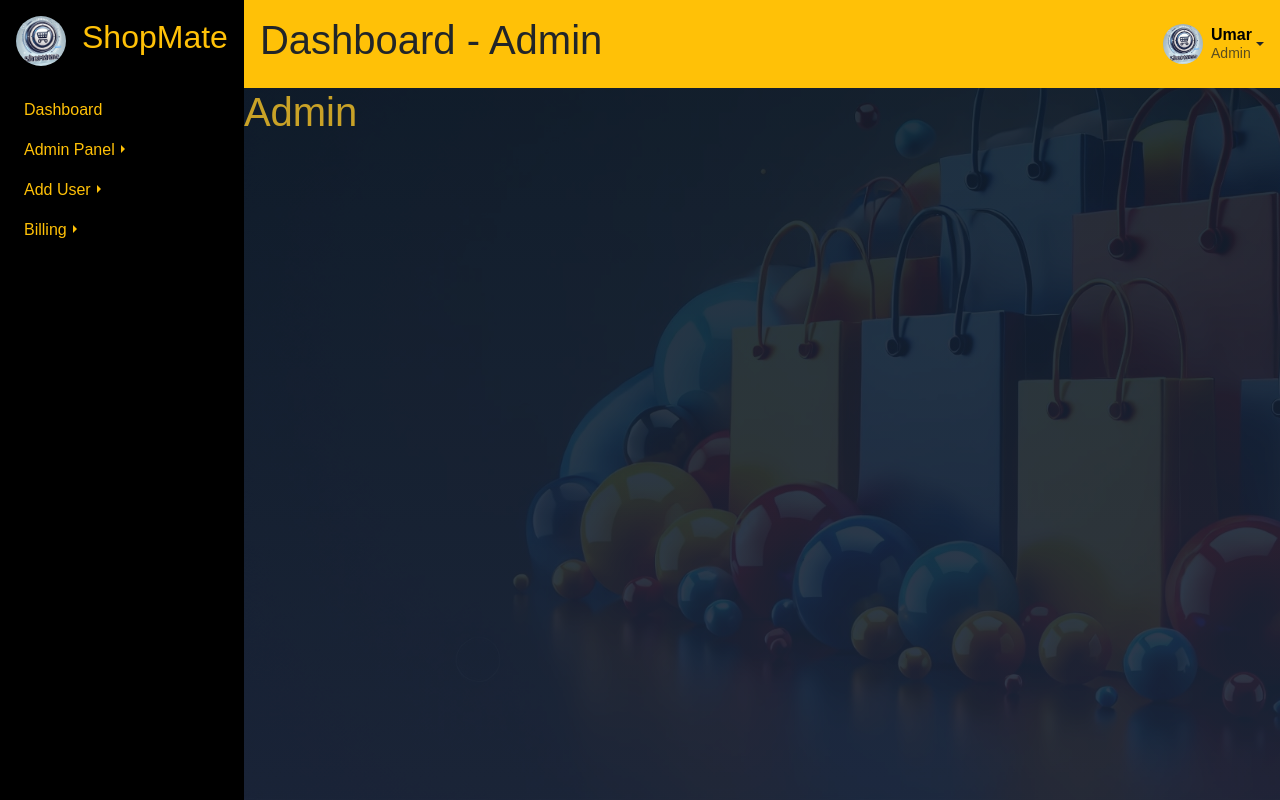
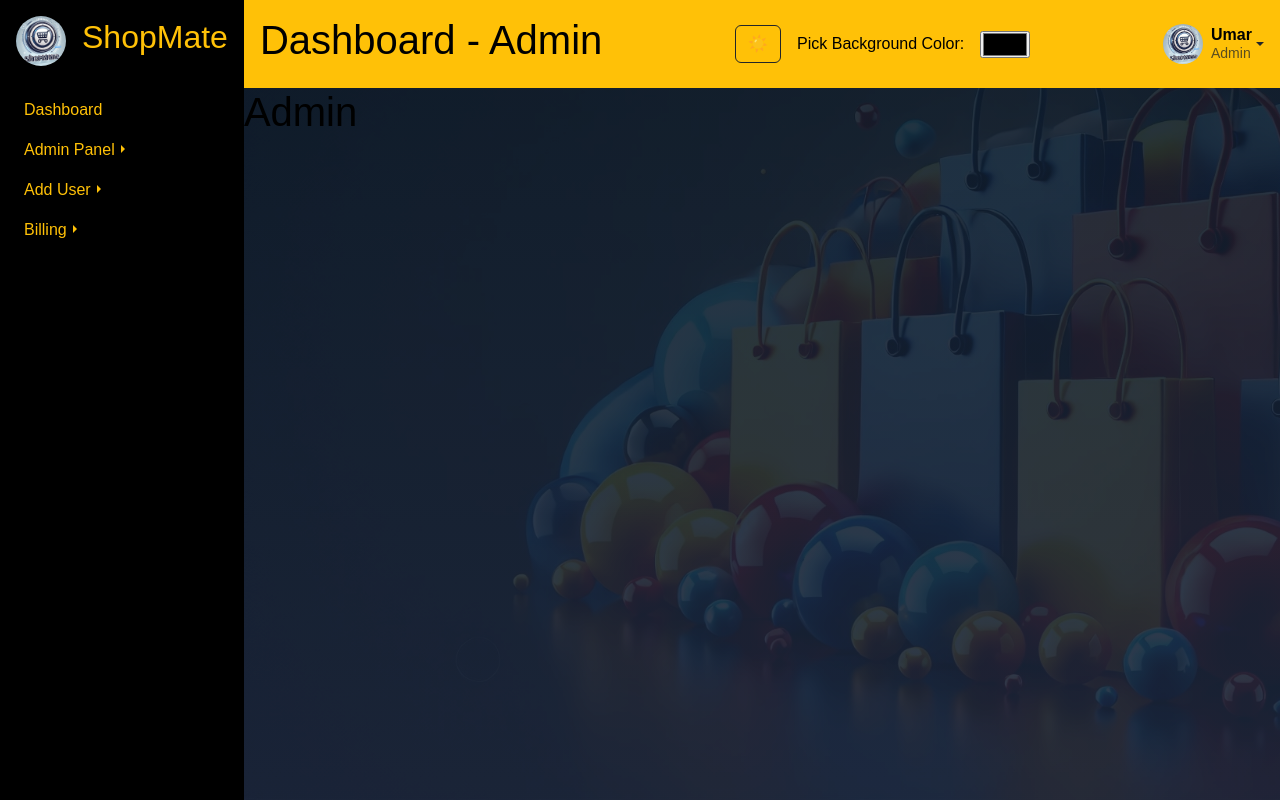
Before and after one commit to umarzamann/shopmate_pos, a PHP site: page /dashboard.html in a window 1280 px wide. Run offline with PHP 8.4, Linux system fonts and the light colour scheme.

Commit message:
adding dashboard update w/  light-mode theme

```diff
--- a/css/style.css
+++ b/css/style.css
@@ -10,6 +10,99 @@ body {
     background: linear-gradient(rgba(13, 27, 42, 0.9), rgba(27, 38, 59, 0.9)), url('../img/bg.jpg') !important;
     background-size: cover !important;
 }
+/* *****************************   DARK/LIGHT MODE STARTS  ****************************************** */
+/* Light Theme (Default) */
+:root {
+    --bg-color: #ffffff;
+    --text-color: #000000;
+    --sidebar-bg: #000000;
+    --sidebar-text: #C9A227;
+    --topbar-bg: #ffc107;
+    --topbar-text: #000000;
+    --btn-bg: #C9A227;
+    --btn-hover-bg: #A67C00;
+    --modal-bg: #ffffff;
+    --dropdown-bg: #000000;
+    --dropdown-text: #C9A227;
+    --dropdown-hover-bg: #A67C00;
+}
+
+/* Dark Theme */
+.dark-theme {
+    --bg-color: #121212;
+    --text-color: #ffffff;
+    --sidebar-bg: #1a1a1a;
+    --sidebar-text: #ffcc00;
+    --topbar-bg: #333333;
+    --topbar-text: #ffffff;
+    --btn-bg: #444444;
+    --btn-hover-bg: #555555;
+    --modal-bg: #222222;
+    --dropdown-bg: #1a1a1a;
+    --dropdown-text: #ffcc00;
+    --dropdown-hover-bg: #555555;
+}
+
+/* Apply variables */
+body {
+    background-color: var(--bg-color);
+    color: var(--text-color);
+    transition: background 0.3s, color 0.3s;
+}
+
+/* Sidebar */
+.sidebar {
+    background-color: var(--sidebar-bg);
+    color: var(--sidebar-text);
+}
+
+/* Top Bar */
+.top-bar {
+    background-color: var(--topbar-bg) !important;
+    color: var(--topbar-text) !important;
+}
+
+/* Buttons */
+.btn-gold {
+    background-color: var(--btn-bg);
+    color: #ffffff;
+}
+
+.btn-gold:hover {
+    background-color: var(--btn-hover-bg);
+}
+
+/* Dropdown Menu */
+.dropdown-menu {
+    background-color: var(--dropdown-bg) !important;
+    border-color: var(--dropdown-bg) !important;
+}
+
+.dropdown-item {
+    color: var(--dropdown-text) !important;
+}
+
+.dropdown-item:hover {
+    background-color: var(--dropdown-hover-bg) !important;
+}
+
+/* Modals */
+.modal-content {
+    background: var(--modal-bg);
+    color: var(--text-color);
+}
+
+/* Theme Toggle Button */
+#theme-toggle {
+    background-color: transparent;
+    border: none;
+    cursor: pointer;
+    font-size: 24px;
+    color: var(--text-color);
+}
+
+/* *****************************   DARK/LIGHT MODE ENDS  ****************************************** */
+
 
 /* *****************************   LOGIN PAGE STARTS HERE  ****************************************** */
 .animate-logo {
--- a/dashboard.html
+++ b/dashboard.html
@@ -5,6 +5,9 @@
     <meta name="viewport" content="width=device-width, initial-scale=1.0">
     <title>POS Dashboard - Crockery Store</title>
     <link href="https://cdn.jsdelivr.net/npm/bootstrap@5.3.0/dist/css/bootstrap.min.css" rel="stylesheet">
+    <!-- Bootstrap Icons -->
+    <link rel="stylesheet" href="https://cdn.jsdelivr.net/npm/bootstrap-icons/font/bootstrap-icons.css">
+
     <link rel="stylesheet" href="CSS/style.css">
 
 
@@ -18,6 +21,8 @@
 
         <ul class="list-unstyled pt-4">
             <li class="p-2">Dashboard</li>
+
+
 
             <li class="dropdown p-2">
                 <a class="dropdown-arrow-right dropdown-toggle text-warning text-decoration-none" href="#" data-bs-toggle="dropdown">Admin Panel</a>
@@ -56,10 +61,23 @@
     </div>
 
     <div class="flex-grow-1  bg-img">
-        <div class=" top-bar bg-warning text-dark p-3 d-flex justify-content-between align-items-center">
-            <h1>Dashboard - Admin</h1>
+
+    <div class="top-bar bg-warning text-dark p-3 d-flex justify-content-between align-items-center">
+        <h1>Dashboard - Admin</h1>
+
+        <div class="d-flex align-items-center gap-3">
+            <button id="themeToggle" class="btn btn-outline-dark">☀️</button>
+
+
+            <label for="colorPicker">Pick Background Color:</label>
+            <input type="color" id="colorPicker" value="#000000">
+
+        </div>
+
+
+
             <div class="dropdown">
-                <a class="d-flex align-items-center text-decoration-none dropdown-toggle text-dark" href="#" id="accountDropdown" role="button" data-bs-toggle="dropdown" aria-expanded="false">
+                <a class="d-flex align-items-center text-decoration-none dropdown-toggle text-dark " href="#" id="accountDropdown" role="button" data-bs-toggle="dropdown" aria-expanded="false">
                     <img src="img/logo.png" alt="User" class="rounded-circle me-2" width="40" height="40">
                     <div class="d-flex flex-column lh-sm">
                         <span class="fw-bold text-black ">Umar</span>
--- a/script.js
+++ b/script.js
@@ -13,3 +13,6 @@ window.onclick = function(event) {
         closeModal();
     }
 }
+
+
+//Dark Mode
```
Also changed, not shown: img/ChatGPT Image Apr 9, 2025, 10_36_45 AM.png (added), img/light-bg.png (added).
